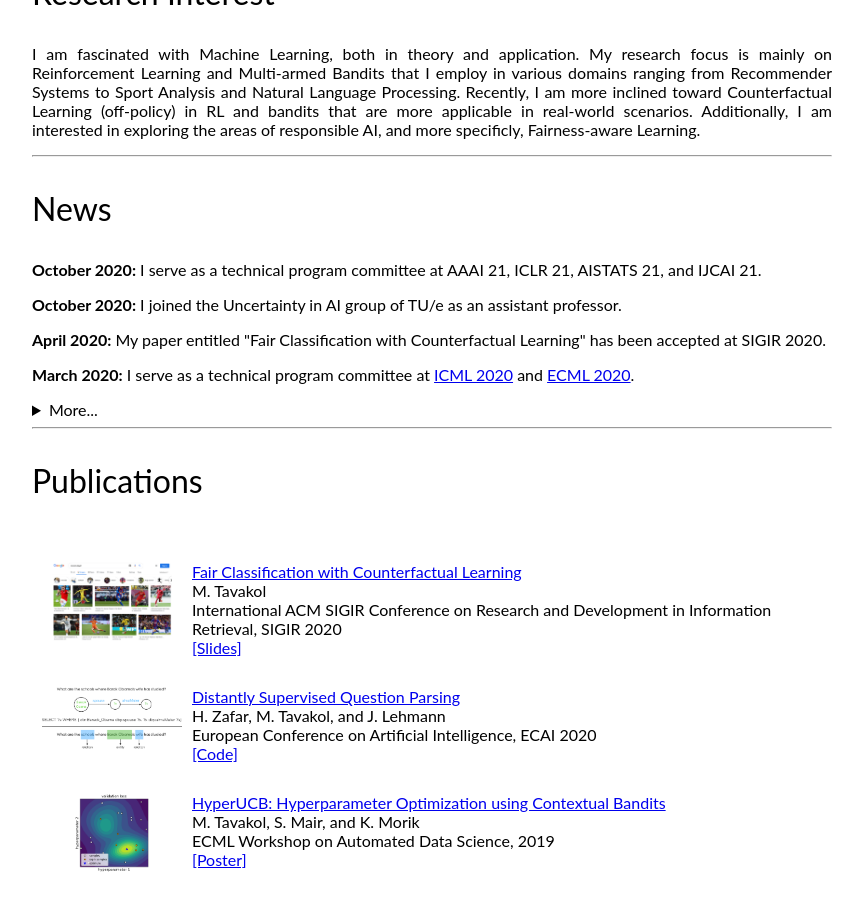
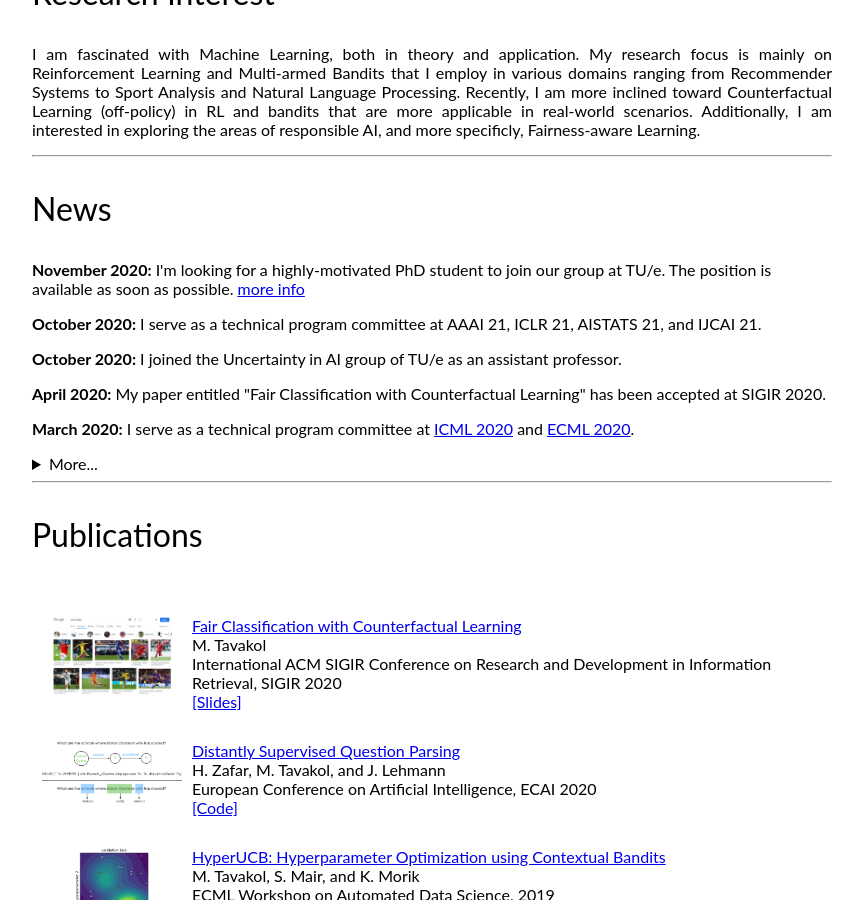
Before and after one commit to marytavakol/site, a Jekyll site: the page built from index.md, in a window 1280 px wide and 900 px high, scrolled down 481 px. Shown: the whole window, without its empty margins (208-1071 px from the left). Built offline with Jekyll 4.4.1, drawn with Linux system fonts in a browser that asks for light colours.

Commit message:
position

```diff
--- a/_layouts/default.html
+++ b/_layouts/default.html
@@ -48,6 +48,10 @@
       	</div>
         <hr />
         <h3>News</h3>
+        <p>
+          <strong>November 2020:</strong>
+          I'm looking for a highly-motivated PhD student to join our group at TU/e. The position is available as soon as possible. <a href=https://jobs.tue.nl/nl/vacature/phd-position-in-machine-learning-864922.html > more info </a>
+        </p>
         <p>
           <strong>October 2020:</strong>
           I serve as a technical program committee at AAAI 21, ICLR 21, AISTATS 21, and IJCAI 21.
```
